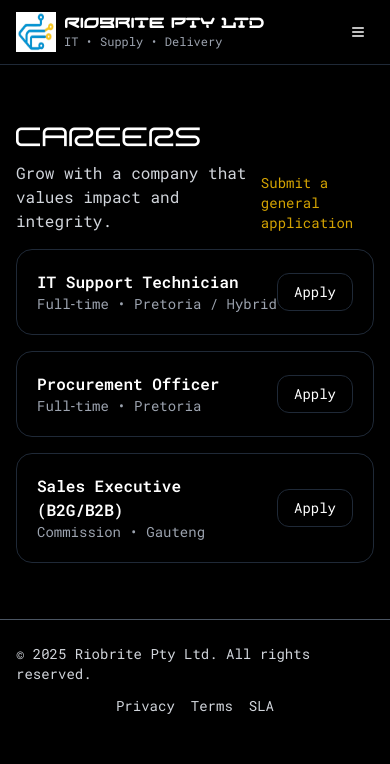
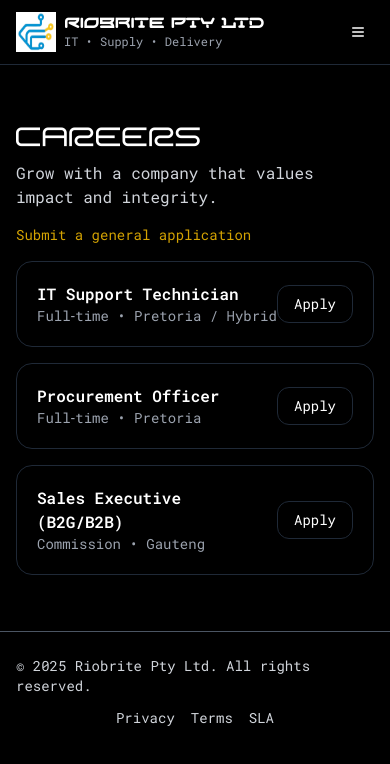
Before and after one commit to Sphe2001/Riobrite.web, a React (Vite) app: page /careers in a window 390 px wide. Shown: the top 764 px of the page. Built offline with nearby package versions, Linux system fonts and the light colour scheme; a web font is replaced by a local one.

Commit message:
Update careers.tsx

```diff
--- a/src/pages/careers/careers.tsx
+++ b/src/pages/careers/careers.tsx
@@ -24,7 +24,7 @@ const CareersPage = () => {
   return (
     <section className="py-14">
       <div className="max-w-7xl mx-auto px-4 sm:px-6 lg:px-8">
-        <div className="flex items-end justify-between mb-4">
+        <div className="grid grid-cols-1 gap-4 mb-4 sm:flex sm:items-end sm:justify-between">
           <div>
             <Heading heading="Careers" />
             <p className="text-gray-300 font-general">
```
